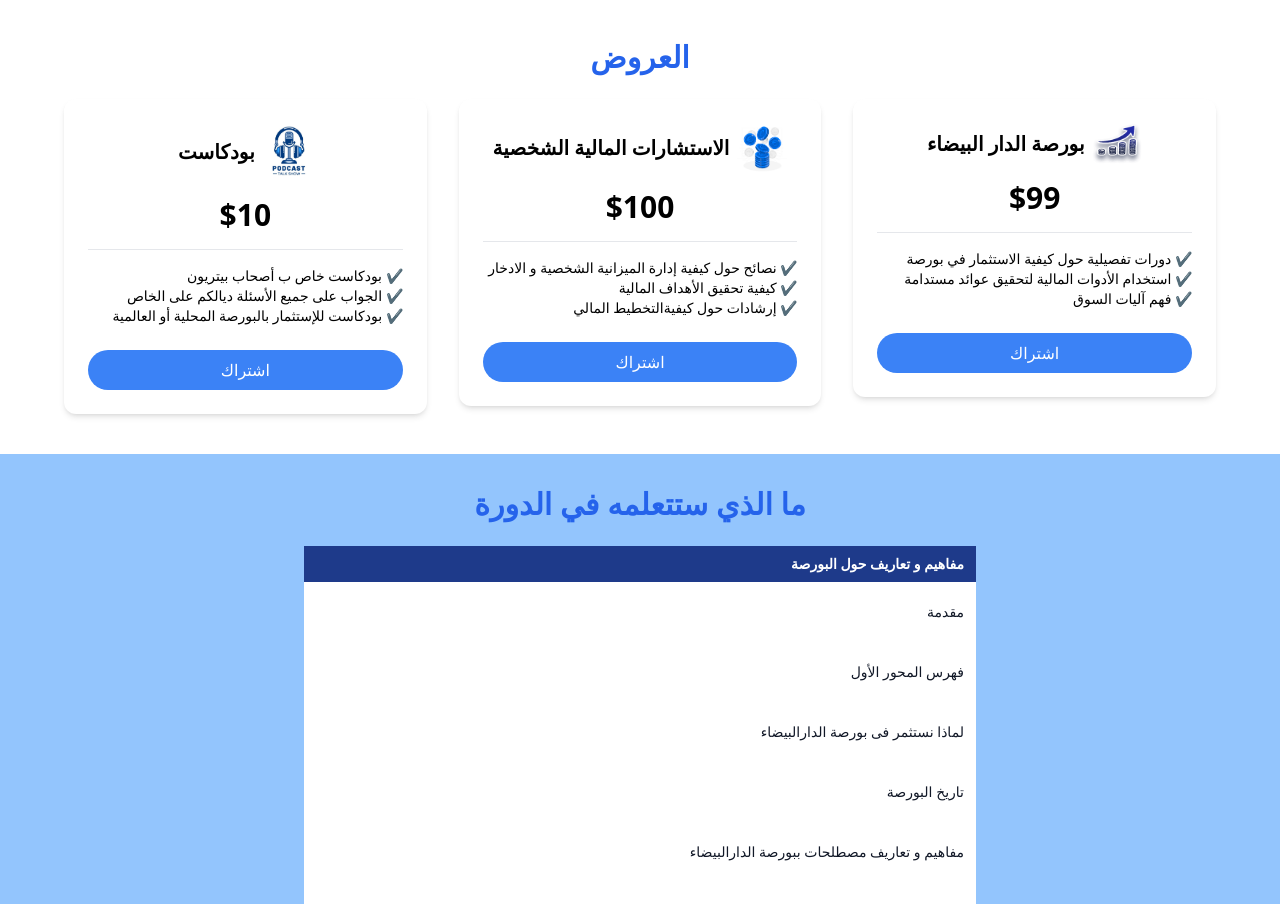
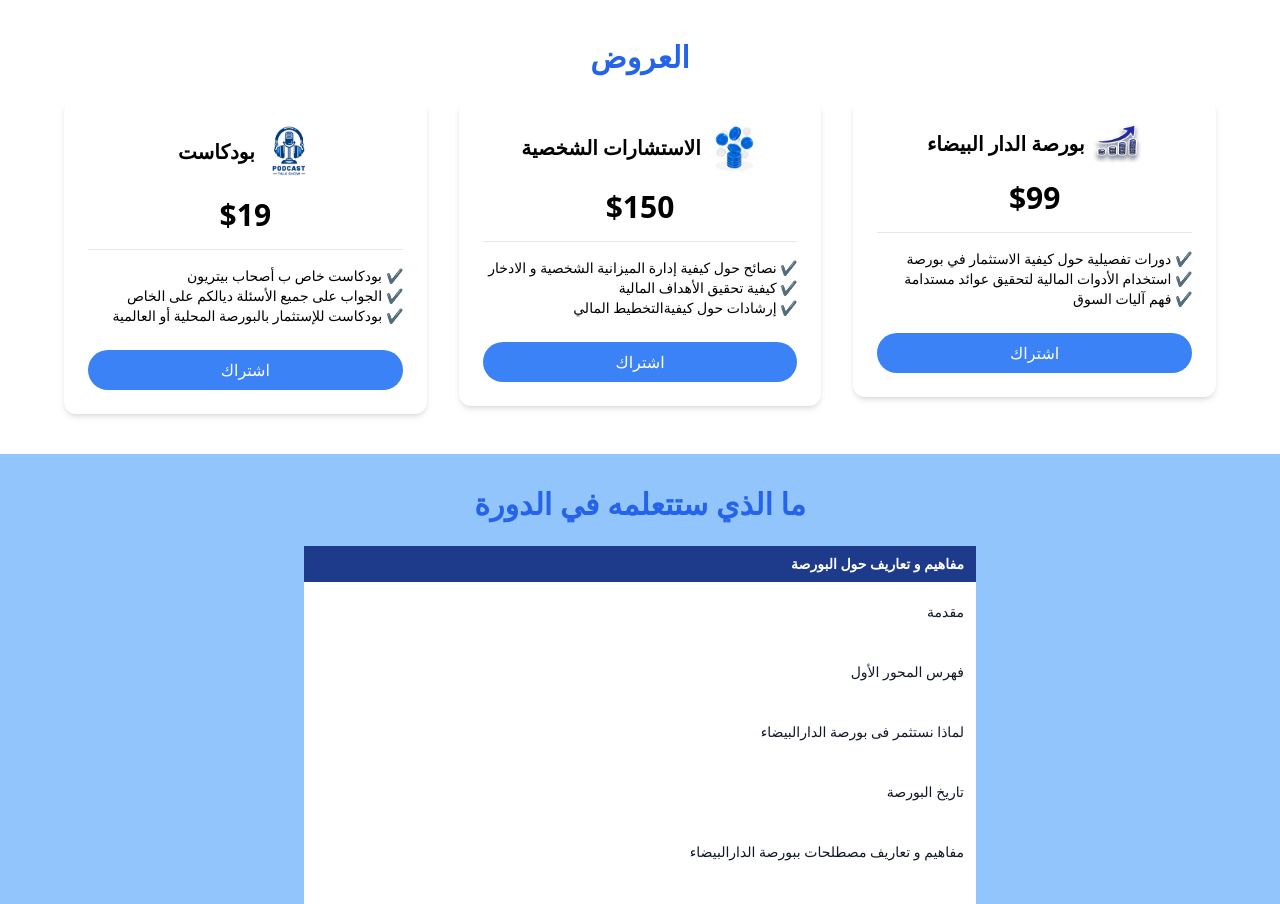
Before and after one commit to hmweb77/financebdarija-course, a Next.js app: page / in a window 1280 px wide. Shown: the part 1040-1944 px from the top of the page. Built offline with nearby package versions, Linux system fonts and the light colour scheme.

Commit message:
updating copy v2

```diff
--- a/src/components/Home/Pricing.jsx
+++ b/src/components/Home/Pricing.jsx
@@ -18,8 +18,8 @@ export const PricingData = [
     href: "https://www.financebdarija.co/de5a4eed-711e-4d01-9af9-f90183388a54",
   },
   {
-    title: "الاستشارات المالية الشخصية  ",
-    price: 100,
+    title: "الاستشارات الشخصية  ",
+    price: 150,
     description: [
       "نصائح حول كيفية إدارة الميزانية الشخصية و الادخار ",
       "كيفية تحقيق الأهداف المالية",
@@ -30,14 +30,14 @@ export const PricingData = [
   },
   {
     title: "بودكاست ",
-    price: 10,
+    price: 19,
     description: [
       "بودكاست خاص ب أصحاب بيتريون",
       "الجواب على جميع الأسئلة ديالكم على الخاص",
       "بودكاست للإستثمار بالبورصة المحلية أو العالمية",
     ],
     Img: img3,
-    href: "https://www.financebdarija.co/podcast",
+    href: "https://www.patreon.com/moroccan_financial_show",
   },
 ];
 
```
